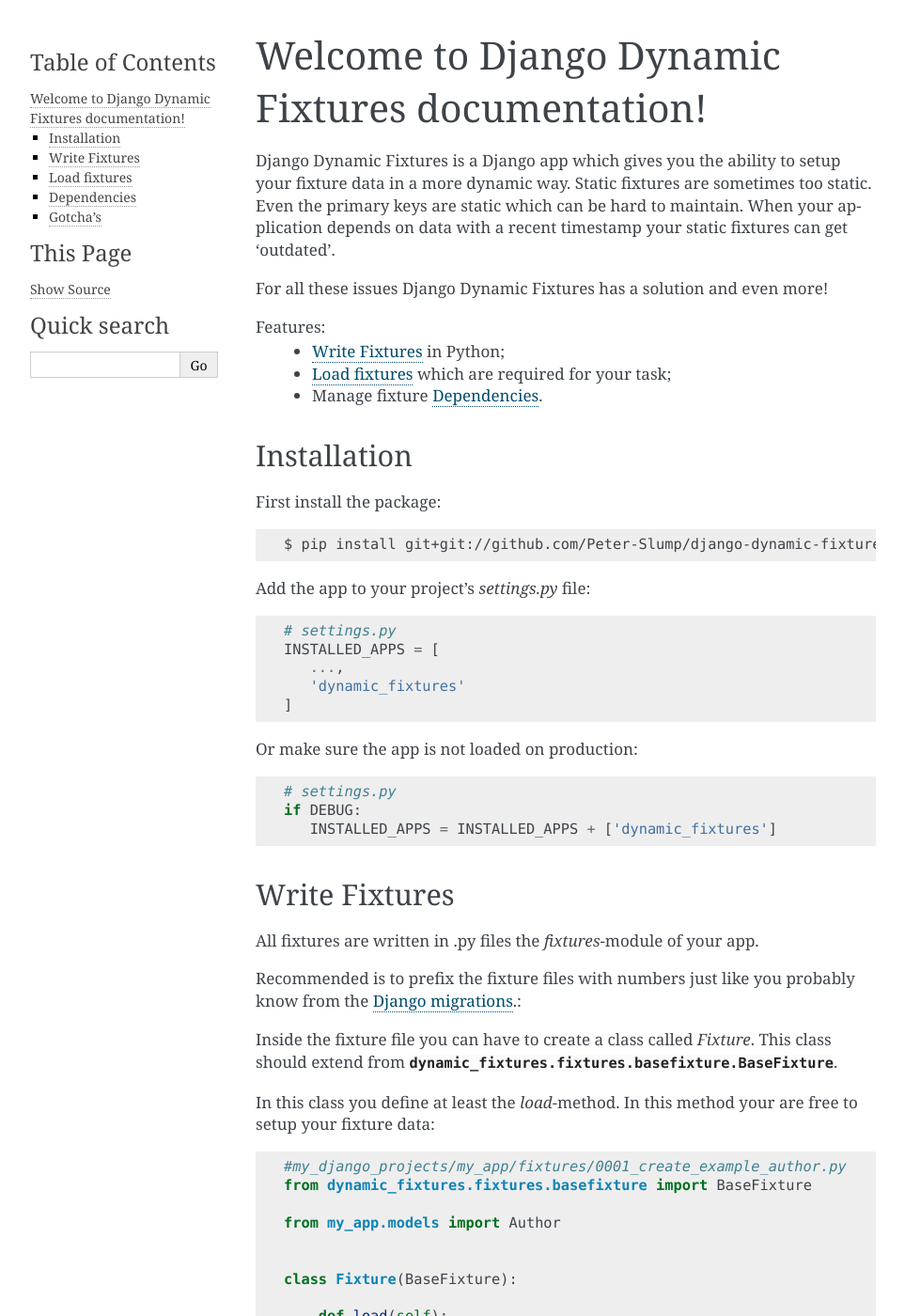
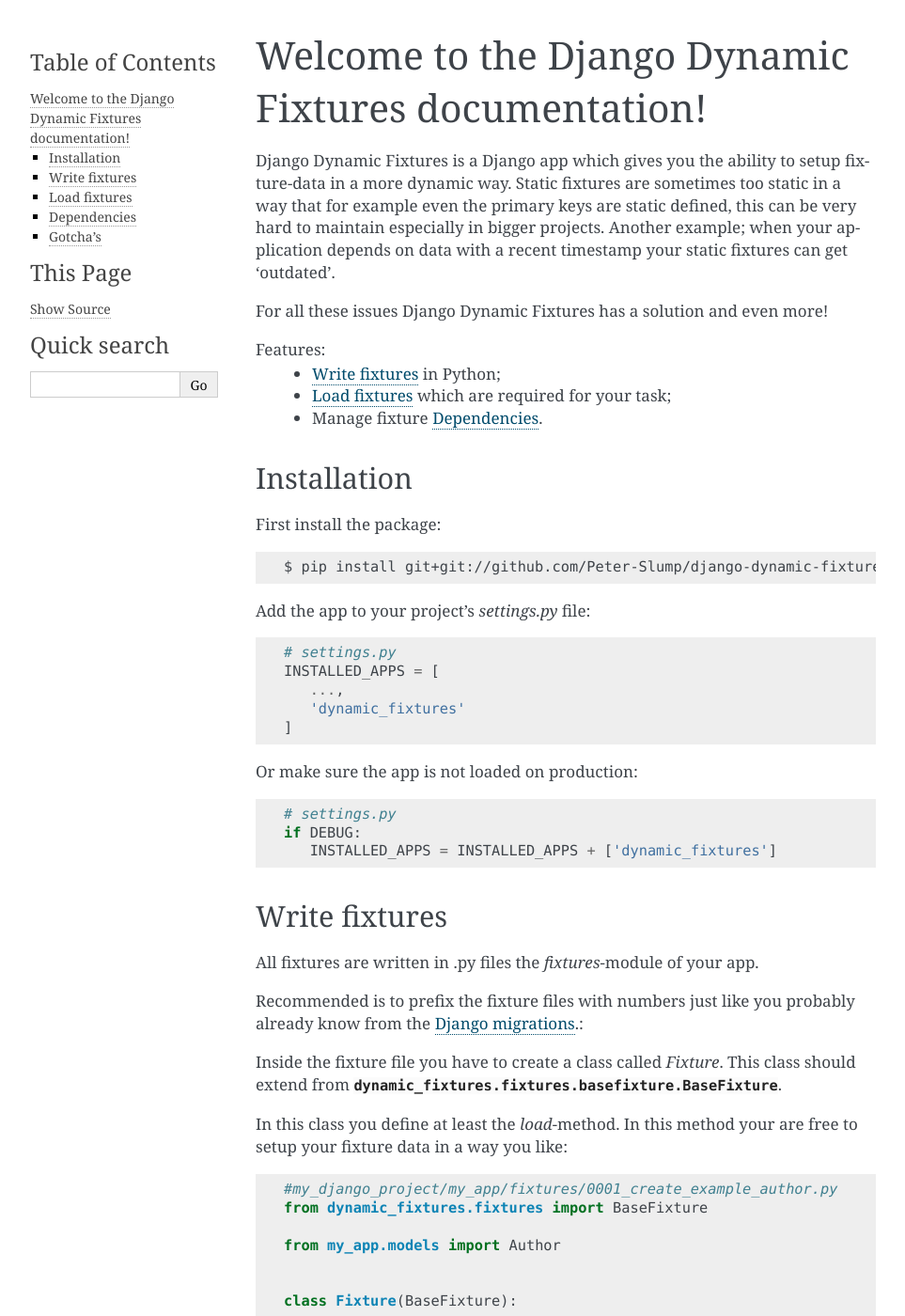
Before and after one commit to Peter-Slump/django-dynamic-fixtures, a Sphinx documentation site: the page built from docs/source/index.rst, in a window 1280 px wide and 1400 px high. Shown: the whole window at 94% size, without its empty margins (148-1111 px from the left). Built offline with Sphinx 7.4.7, drawn with Linux system fonts in a browser that asks for light colours; some of the changed text lies outside the part shown.

Commit message:
Improved the docs a bit.

```diff
--- a/docs/source/index.rst
+++ b/docs/source/index.rst
@@ -3,15 +3,16 @@
    You can adapt this file completely to your liking, but it should at least
    contain the root `toctree` directive.
 
-=================================================
-Welcome to Django Dynamic Fixtures documentation!
-=================================================
+=====================================================
+Welcome to the Django Dynamic Fixtures documentation!
+=====================================================
 
 Django Dynamic Fixtures is a Django app which gives you the ability to setup
-your fixture data in a more dynamic way. Static fixtures are sometimes too
-static. Even the primary keys are static which can be hard to maintain. When
-your application depends on data with a recent timestamp your static fixtures
-can get 'outdated'.
+fixture-data in a more dynamic way. Static fixtures are sometimes too
+static in a way that for example even the primary keys are static defined, this
+can be very hard to maintain especially in bigger projects. Another example;
+when your application depends on data with a recent timestamp your static
+fixtures can get 'outdated'.
 
 For all these issues Django Dynamic Fixtures has a solution and even more!
 
@@ -45,22 +46,22 @@
 
 .. _write-fixtures:
 
-Write Fixtures
+Write fixtures
 ==============
 
 All fixtures are written in .py files the `fixtures`-module of your app.
 
 Recommended is to prefix the fixture files with numbers just like you probably
-know from the `Django migrations <https://docs.djangoproject.com/en/1.7/topics/migrations/#migration-files>`_.:
+already know from the `Django migrations <https://docs.djangoproject.com/en/1.7/topics/migrations/#migration-files>`_.:
 
-Inside the fixture file you can have to create a class called `Fixture`. This
+Inside the fixture file you have to create a class called `Fixture`. This
 class should extend from :class:`dynamic_fixtures.fixtures.basefixture.BaseFixture`.
 
 In this class you define at least the `load`-method. In this method your are
-free to setup your fixture data::
+free to setup your fixture data in a way you like::
 
-   #my_django_projects/my_app/fixtures/0001_create_example_author.py
-   from dynamic_fixtures.fixtures.basefixture import BaseFixture
+   #my_django_project/my_app/fixtures/0001_create_example_author.py
+   from dynamic_fixtures.fixtures import BaseFixture
 
    from my_app.models import Author
 
@@ -97,8 +98,8 @@
 It's also possible to maintain dependencies between fixtures. This can be
 accomplished in the same way as `Django migrations <https://docs.djangoproject.com/en/1.7/topics/migrations/#migration-files>`_::
 
-    #my_django_projects/my_app/fixtures/0002_create_example_books.py
-    from dynamic_fixtures.fixtures.basefixture import BaseFixture
+    #my_django_project/my_app/fixtures/0002_create_example_books.py
+    from dynamic_fixtures.fixtures import BaseFixture
 
     from my_app.models import Book
 
@@ -116,18 +117,18 @@
             Book.objects.create(title="About roses and gladiolus", author=author)
             Book.objects.create(title="The green smurf", author=author)
 
-The library take care that the depending fixture is loaded before this one so
+The library take care that the depending fixture is loaded before this one, so
 you know for sure that the entity is available in the database.
 
 Gotcha's
 ========
 
-A really powerful combination is this library combined with `Factory Boy <https://github.com/rbarrois/factory_boy>`_.
+A really powerful combination is a combination of this library and `Factory Boy <https://github.com/rbarrois/factory_boy>`_.
 In the example below 50 authors will get created from factories.::
 
 
-   #my_django_projects/my_app/fixtures/0001_create_example_author.py
-   from dynamic_fixtures.fixtures.basefixture import BaseFixture
+   #my_django_project/my_app/fixtures/0001_create_example_author.py
+   from dynamic_fixtures.fixtures import BaseFixture
 
    from my_app.factories import AuthorFactory
 
```
Also changed, not shown: other parts of docs/source/index.rst (+2 -2 lines), 1 other file.
